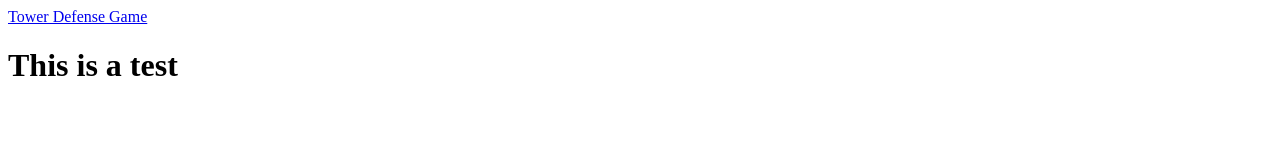
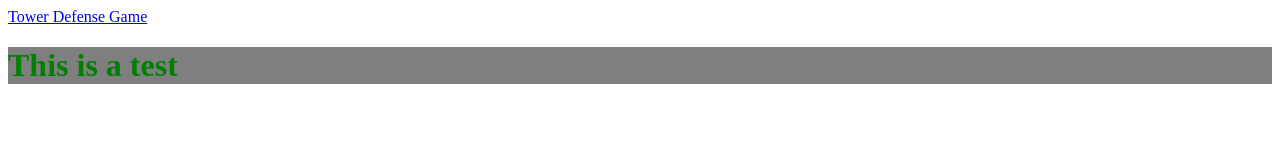
Before and after one commit to DevCoopa/towerdefense, a plain HTML site: page index.html in a window 1280 px wide. Drawn offline with Linux system fonts and the light colour scheme.

Commit message:
Update index.html

```diff
--- a/index.html
+++ b/index.html
@@ -8,6 +8,6 @@
 </head>
 <body>
     <a href="towerdefense">Tower Defense Game</a>
-    <h1>This is a test</h1>
+    <h1 style="color: green; background-color: rgba(0, 0, 0, 0.5);">This is a test</h1>
 </body>
 </html>
```
